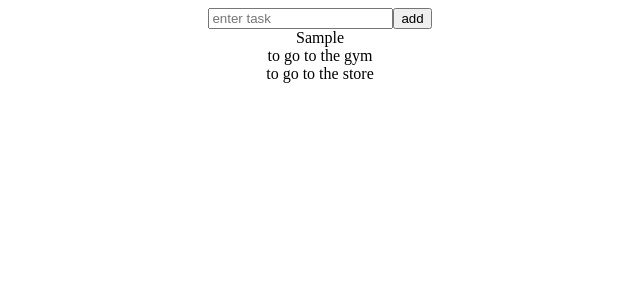
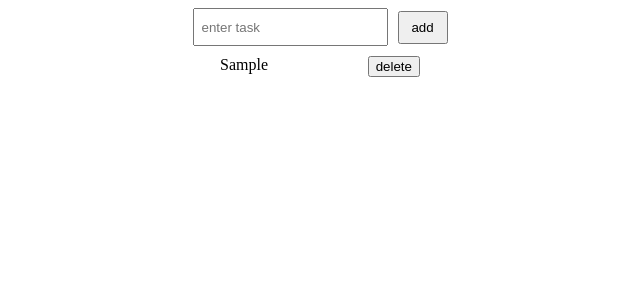
Before and after one commit to kittensgit/simple-todo-list, a React (Create React App) app: page / in a window 1280 px wide. Both pictures are taken after typing "Sample" into the empty fields and a click on the button "add". Shown: the top 300 px of the page, without its empty margins (320-960 px from the left). Built offline with nearby package versions, Linux system fonts and the light colour scheme.

Commit message:
removeTodo, handleEnter, styles

```diff
--- a/src/App.js
+++ b/src/App.js
@@ -4,18 +4,7 @@ import { v4 } from 'uuid';
 import TodoForm from './TodoForm';
 
 const App = () => {
-    const [todos, setTodos] = useState([
-        {
-            id: v4(),
-            tasks: 'to go to the gym',
-            status: false,
-        },
-        {
-            id: v4(),
-            tasks: 'to go to the store',
-            status: false,
-        },
-    ]);
+    const [todos, setTodos] = useState([]);
 
     const addTodo = (tasks) => {
         const newTodo = {
@@ -25,11 +14,20 @@ const App = () => {
         };
         setTodos([newTodo, ...todos]);
     };
+
+    const removeTodo = (id) => {
+        setTodos(todos.filter((todo) => todo.id !== id));
+    };
     return (
         <div className="app">
             <TodoForm addTodo={addTodo} />
             {todos.map((todo) => (
-                <Todo tasks={todo.tasks} />
+                <Todo
+                    key={todo.id}
+                    id={todo.id}
+                    tasks={todo.tasks}
+                    removeTodo={removeTodo}
+                />
             ))}
         </div>
     );
--- a/src/ToDo.js
+++ b/src/ToDo.js
@@ -1,7 +1,18 @@
 import React from 'react';
 
-const Todo = ({ tasks }) => {
-    return <div>{tasks}</div>;
+const Todo = ({ id, tasks, removeTodo }) => {
+    return (
+        <div className="todo">
+            <div>{tasks}</div>
+            <button
+                onClick={() => {
+                    removeTodo(id);
+                }}
+            >
+                delete
+            </button>
+        </div>
+    );
 };
 
 export default Todo;
--- a/src/ToDoForm.js
+++ b/src/ToDoForm.js
@@ -11,12 +11,19 @@ const TodoForm = ({ addTodo }) => {
         addTodo(value);
         setValue('');
     };
+
+    const handleEnter = (e) => {
+        if ((e.target.key = 'Enter')) {
+            handleAddTodo();
+        }
+    };
     return (
-        <div>
+        <div className="todoform">
             <input
                 onChange={handleChange}
                 value={value}
                 placeholder="enter task"
+                onKeyDown={handleEnter}
             />
             <button onClick={handleAddTodo}>add</button>
         </div>
--- a/src/index.css
+++ b/src/index.css
@@ -4,3 +4,25 @@
     justify-content: space-between;
     flex-direction: column;
 }
+
+.todoform {
+    display: flex;
+    gap: 10px;
+    align-items: center;
+}
+
+.todoform input {
+    height: 20px;
+    padding: 7px;
+}
+.todoform button {
+    width: 50px;
+    padding: 7px;
+}
+
+.todo {
+    margin-top: 10px;
+    width: 200px;
+    display: flex;
+    justify-content: space-between;
+}
```
